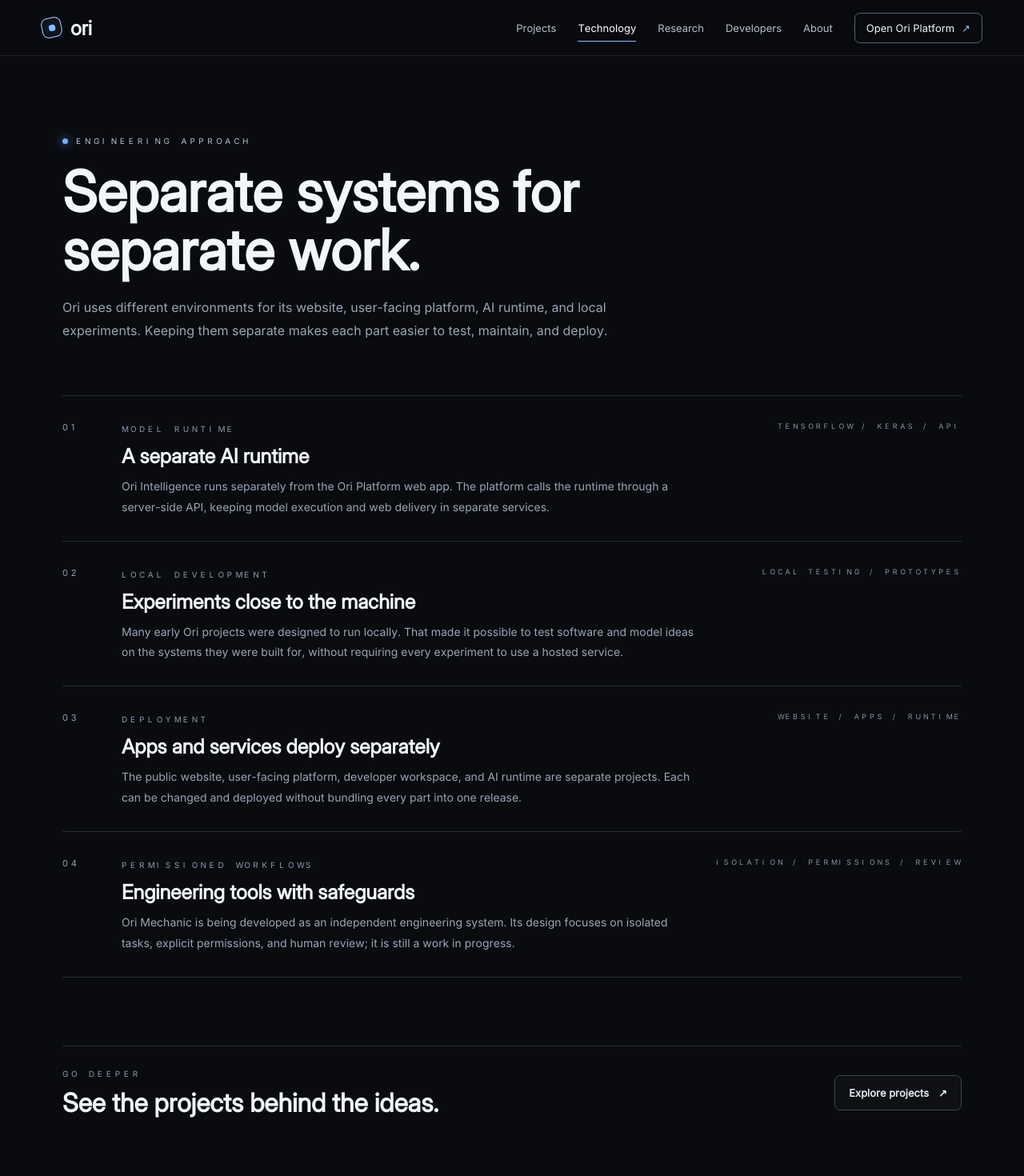
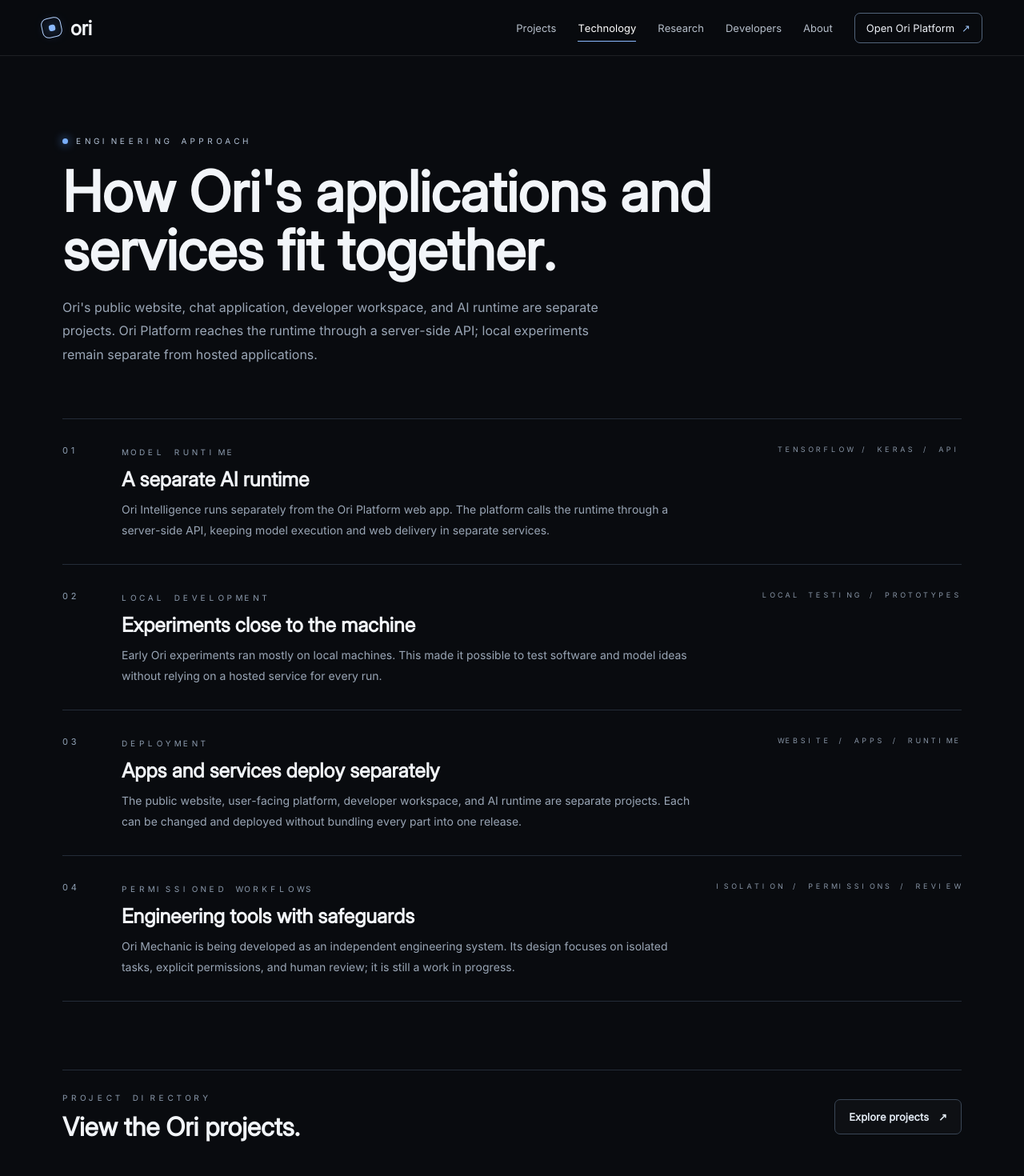
Before and after one commit to 30lnewcomb-byte/Ori-AI, a Next.js app: page /technology in a window 1280 px wide. Shown: the top 1470 px of the page at 80% size. Built offline with nearby package versions, Linux system fonts and the light colour scheme.

Commit message:
Make Ori technology page describe actual system boundaries

```diff
--- a/app/technology/page.tsx
+++ b/app/technology/page.tsx
@@ -3,13 +3,13 @@ import Link from "next/link";
 import { PageIntro } from "@/components/page-intro";
 
 export const metadata: Metadata = {
-  title: "Technology",
-  description: "How Ori separates its TensorFlow-based AI runtime, local prototypes, web applications, and engineering tools."
+  title: "Technology and architecture",
+  description: "How Ori's web applications, AI runtime, local experiments, and engineering tools are separated."
 };
 
 const areas = [
   { number: "01", label: "MODEL RUNTIME", title: "A separate AI runtime", description: "Ori Intelligence runs separately from the Ori Platform web app. The platform calls the runtime through a server-side API, keeping model execution and web delivery in separate services.", detail: "TENSORFLOW / KERAS / API" },
-  { number: "02", label: "LOCAL DEVELOPMENT", title: "Experiments close to the machine", description: "Many early Ori projects were designed to run locally. That made it possible to test software and model ideas on the systems they were built for, without requiring every experiment to use a hosted service.", detail: "LOCAL TESTING / PROTOTYPES" },
+  { number: "02", label: "LOCAL DEVELOPMENT", title: "Experiments close to the machine", description: "Early Ori experiments ran mostly on local machines. This made it possible to test software and model ideas without relying on a hosted service for every run.", detail: "LOCAL TESTING / PROTOTYPES" },
   { number: "03", label: "DEPLOYMENT", title: "Apps and services deploy separately", description: "The public website, user-facing platform, developer workspace, and AI runtime are separate projects. Each can be changed and deployed without bundling every part into one release.", detail: "WEBSITE / APPS / RUNTIME" },
   { number: "04", label: "PERMISSIONED WORKFLOWS", title: "Engineering tools with safeguards", description: "Ori Mechanic is being developed as an independent engineering system. Its design focuses on isolated tasks, explicit permissions, and human review; it is still a work in progress.", detail: "ISOLATION / PERMISSIONS / REVIEW" }
 ];
@@ -18,7 +18,7 @@ export default function TechnologyPage() {
   return (
     <main id="main" className="subpage">
       <div className="section-wrap">
-        <PageIntro eyebrow="ENGINEERING APPROACH" title="Separate systems for separate work." description="Ori uses different environments for its website, user-facing platform, AI runtime, and local experiments. Keeping them separate makes each part easier to test, maintain, and deploy." />
+        <PageIntro eyebrow="ENGINEERING APPROACH" title="How Ori's applications and services fit together." description="Ori's public website, chat application, developer workspace, and AI runtime are separate projects. Ori Platform reaches the runtime through a server-side API; local experiments remain separate from hosted applications." />
         <div className="technology-list">
           {areas.map((area) => (
             <article className="technology-row" key={area.number} data-reveal>
@@ -29,7 +29,7 @@ export default function TechnologyPage() {
           ))}
         </div>
         <div className="page-next" data-reveal>
-          <div><span className="section-kicker">GO DEEPER</span><h2>See the projects behind the ideas.</h2></div>
+          <div><span className="section-kicker">PROJECT DIRECTORY</span><h2>View the Ori projects.</h2></div>
           <Link className="button button-secondary" href="/products">Explore projects <span aria-hidden="true">↗</span></Link>
         </div>
       </div>
```
